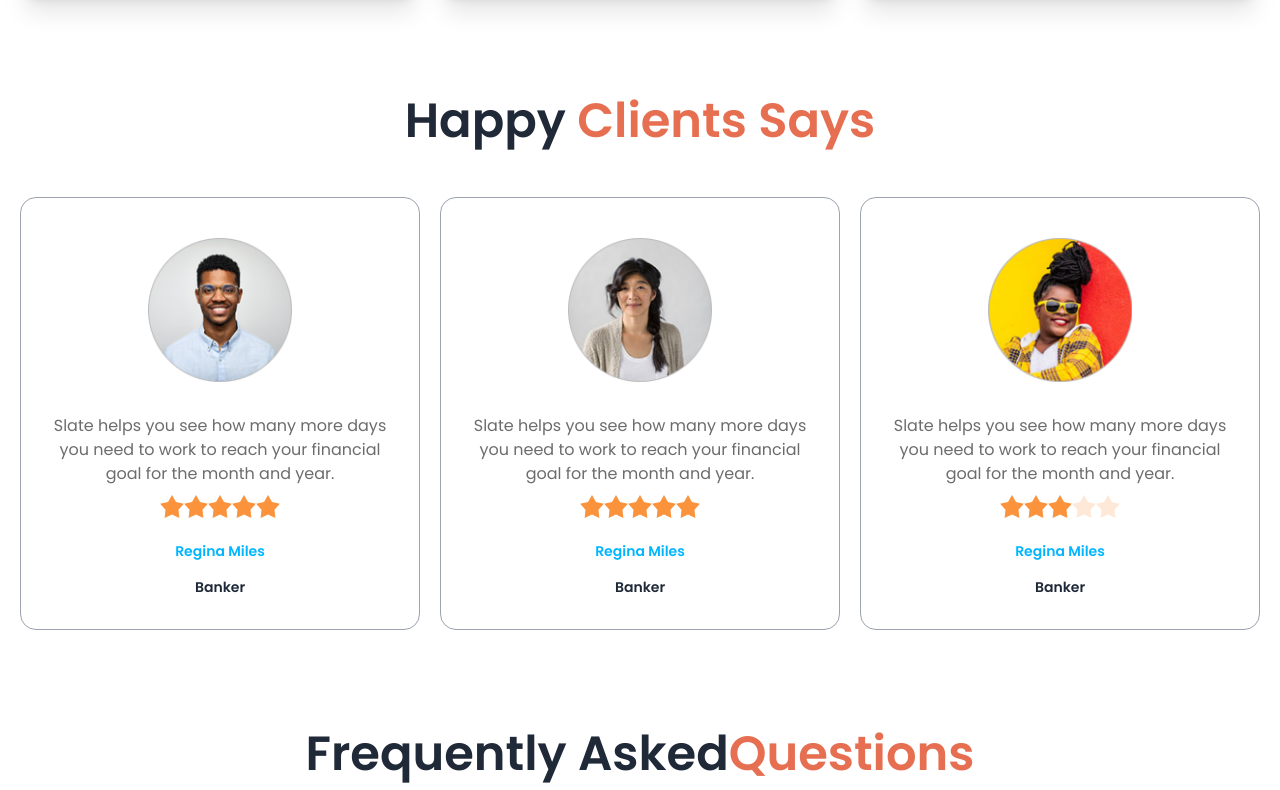
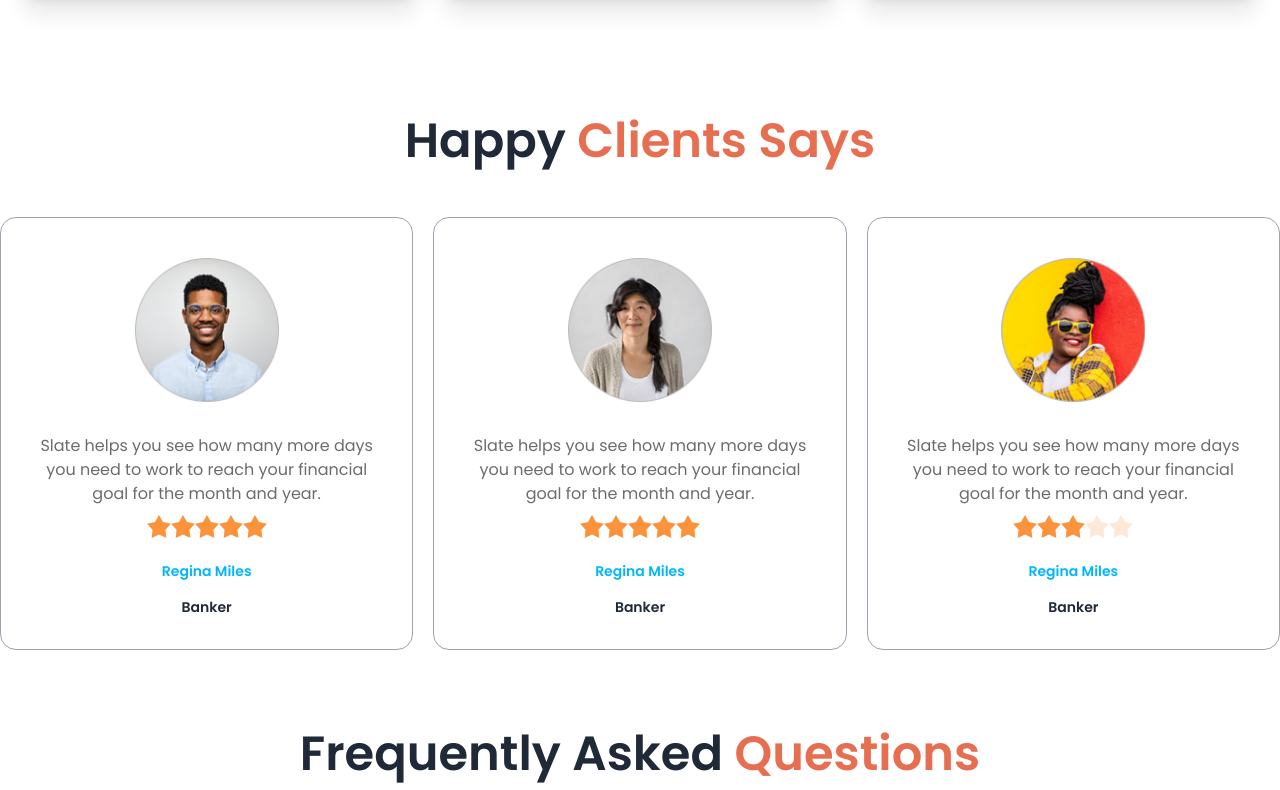
Before and after one commit to kibriarobin97/biker-zone-daisyui, a plain HTML site: page index.html in a window 1280 px wide. Shown: the part 1748-2538 px from the top of the page. Drawn offline with nearby package versions, Linux system fonts and the light colour scheme.

Commit message:
some edited

```diff
--- a/index.html
+++ b/index.html
@@ -232,9 +232,9 @@
 
         <!-- happy clients -->
         <section class="my-20">
-            <h3 class="text-4xl lg:text-5xl font-semibold text-center mb-8">Happy <span class="text-bike-primary">Clients Says</span></h3>
+            <h3 class="text-4xl lg:text-5xl font-semibold text-center mb-8 p-5">Happy <span class="text-bike-primary">Clients Says</span></h3>
 
-            <div class="grid grid-cols-1 md:grid-cols-2 lg:grid-cols-3 gap-5 p-5">
+            <div class="grid grid-cols-1 md:grid-cols-2 lg:grid-cols-3 gap-5">
                 <!-- first clients review -->
                 <div class="card bg-base-100 border border-gray-400">
                     <figure class="px-10 pt-10">
@@ -309,7 +309,7 @@
 
         <!-- faq section -->
         <section class="my-20">
-            <h3 class="text-4xl lg:text-5xl font-semibold text-center mb-8">Frequently Asked<span class="text-bike-primary">Questions</span></h3>
+            <h3 class="text-4xl lg:text-5xl font-semibold text-center mb-8">Frequently Asked <span class="text-bike-primary">Questions</span></h3>
             <div class="hero">
                 <div class="hero-content flex-col lg:gap-20 lg:flex-row">
                   <img src="images/others/faq.png" class="w-3/4 lg:max-w-sm rounded-lg shadow-2xl" />
@@ -359,7 +359,7 @@
     <footer class="footer flex flex-col-reverse items-center md:flex-row lg:flex-row md:justify-around lg:justify-between md:items-center lg:items-center p-4 bg-neutral text-neutral-content">
         <aside class="items-center grid-flow-col">
           <svg width="36" height="36" viewBox="0 0 24 24" xmlns="http://www.w3.org/2000/svg" fill-rule="evenodd" clip-rule="evenodd" class="fill-current"><path d="M22.672 15.226l-2.432.811.841 2.515c.33 1.019-.209 2.127-1.23 2.456-1.15.325-2.148-.321-2.463-1.226l-.84-2.518-5.013 1.677.84 2.517c.391 1.203-.434 2.542-1.831 2.542-.88 0-1.601-.564-1.86-1.314l-.842-2.516-2.431.809c-1.135.328-2.145-.317-2.463-1.229-.329-1.018.211-2.127 1.231-2.456l2.432-.809-1.621-4.823-2.432.808c-1.355.384-2.558-.59-2.558-1.839 0-.817.509-1.582 1.327-1.846l2.433-.809-.842-2.515c-.33-1.02.211-2.129 1.232-2.458 1.02-.329 2.13.209 2.461 1.229l.842 2.515 5.011-1.677-.839-2.517c-.403-1.238.484-2.553 1.843-2.553.819 0 1.585.509 1.85 1.326l.841 2.517 2.431-.81c1.02-.33 2.131.211 2.461 1.229.332 1.018-.21 2.126-1.23 2.456l-2.433.809 1.622 4.823 2.433-.809c1.242-.401 2.557.484 2.557 1.838 0 .819-.51 1.583-1.328 1.847m-8.992-6.428l-5.01 1.675 1.619 4.828 5.011-1.674-1.62-4.829z"></path></svg>
-          <p>Copyright &copy; 2024 - All Right Reserved</p>
+          <p>Copyright &copy; 2024 - All Right's Reserved</p>
         </aside>
         <nav class="grid-flow-row gap-4 md:place-self-center md:justify-self-end">
             <h3 class="text-[#D9DBE1] text-lg font-medium">Get the App</h3>
```
